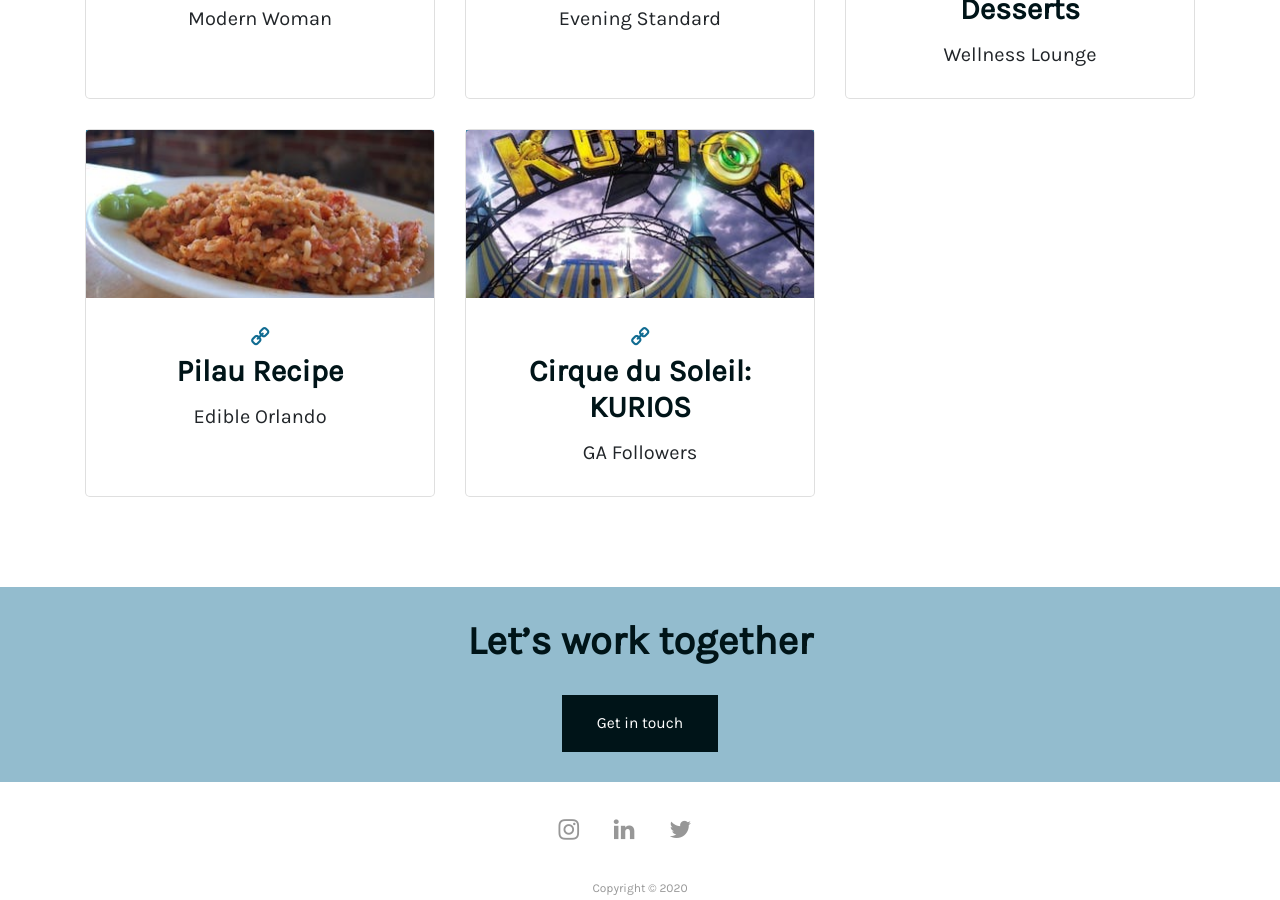
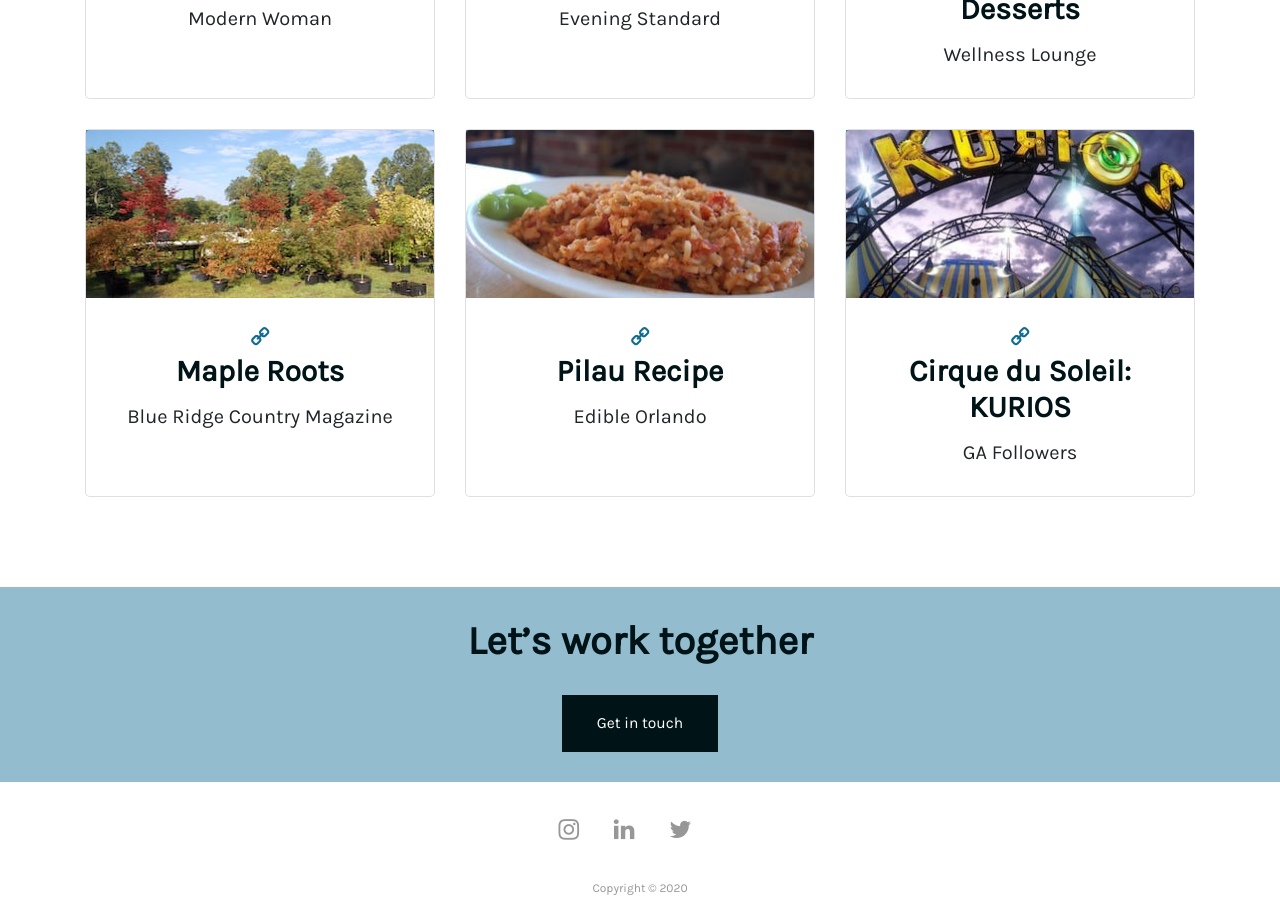
Before and after one commit to crodewig/crodewig.github.io, a Jekyll site: the page built from writing.html, in a window 1280 px wide and 900 px high, scrolled down 3130 px. Built offline with Jekyll 4.4.1, drawn with Linux system fonts in a browser that asks for light colours.

Commit message:
Add Maple Roots article

```diff
--- a/_data/writing.yml
+++ b/_data/writing.yml
@@ -89,6 +89,11 @@
     link: /assets/pdf/Keto-Friendly-Desserts_by-Cheryl-Rodewig.pdf
     image: /assets/img/writing/keto-friendly-recipes.jpg
 
+  - title: Maple Roots
+    publisher: Blue Ridge Country Magazine
+    link: /assets/pdf/mr-maple-blue-ridge-country.pdf
+    image: /assets/img/writing/maple-roots.jpg
+
   - title: Pilau Recipe
     publisher: Edible Orlando
     link: /assets/pdf/Pilau_Edible-Orlando_Cheryl-Rodewig.pdf
```
Also changed, not shown: assets/img/writing/maple-roots.jpg (added), 1 other file.
